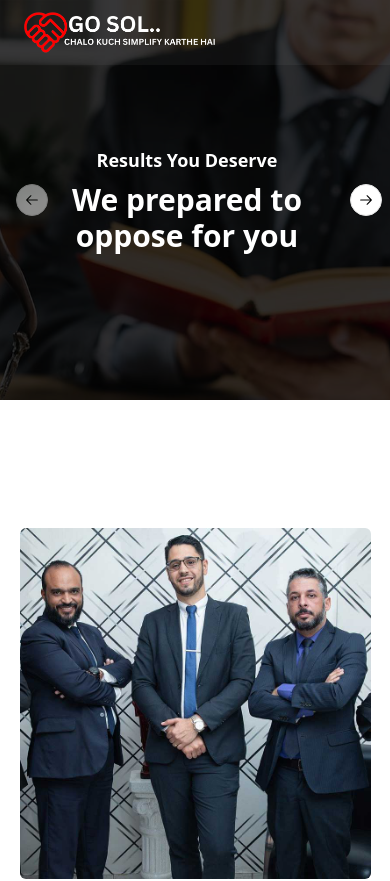
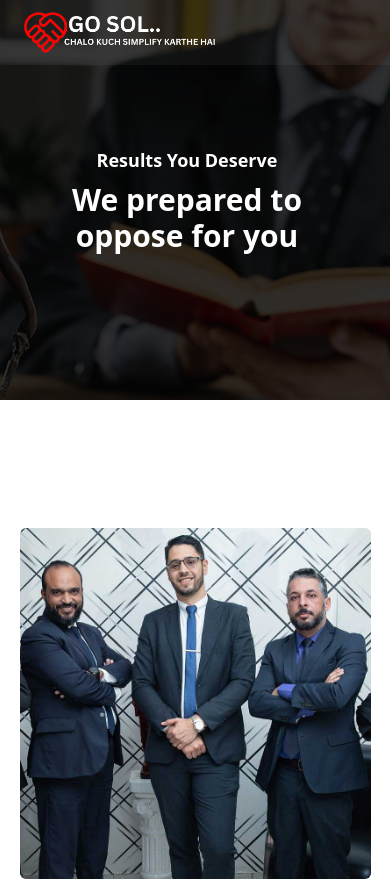
Before and after one commit to bhanudova02/lawyer-portfolio, a React (Vite) app: page / in a window 390 px wide. Shown: the top 881 px of the page. Built offline with nearby package versions, Linux system fonts and the light colour scheme.

Commit message:
slider changes added

```diff
--- a/src/components/Slider.jsx
+++ b/src/components/Slider.jsx
@@ -10,7 +10,7 @@ export function Slider() {
                             <img src={data.image} width={1000} height={400} alt="Banners" className="w-full h-[400px] md:h-[50vh] lg:h-screen object-cover" />
                             <div className="absolute top-0 left-0 w-full h-full bg-black opacity-80" />
                             <div className="absolute top-1/2 left-1/2 -translate-x-1/2 -translate-y-1/2 text-center">
-                                <div className="w-[19.5rem] md:w-[35rem] lg:w-[50rem] ">
+                                <div className="w-[19rem] md:w-[35rem] lg:w-[50rem] ">
                                     <h3 className="text-white font-bold text-lg md:text-2xl">{data.title}</h3>
                                     <p className="text-white text-3xl md:text-7xl font-bold mt-2">{data.description}</p>
                                 </div>
@@ -19,8 +19,8 @@ export function Slider() {
                     </CarouselItem>
                 )}
             </CarouselContent>
-            <CarouselPrevious />
-            <CarouselNext />
+            <CarouselPrevious className="hidden md:block" />
+            <CarouselNext className="hidden md:block"/>
         </Carousel>
     )
 }
--- a/src/components/ui/carousel.jsx
+++ b/src/components/ui/carousel.jsx
@@ -116,7 +116,7 @@ const CarouselContent = React.forwardRef(({ className, ...props }, ref) => {
   const { carouselRef, orientation } = useCarousel()
 
   return (
-    (<div ref={carouselRef} className="overflow-hidden">
+    (<div ref={carouselRef} className="overflow-hidden ">
       <div
         ref={ref}
         className={cn(
```
